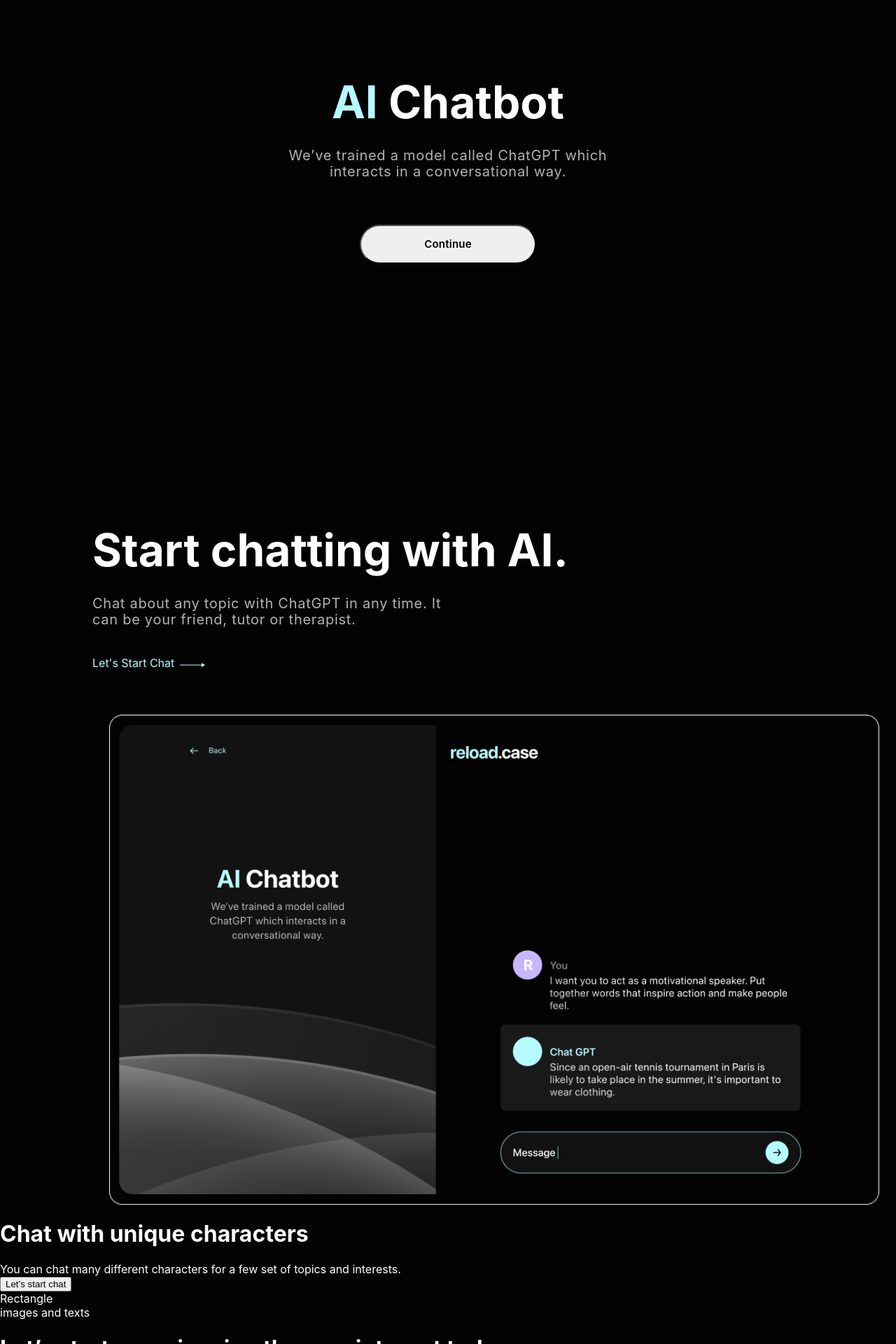
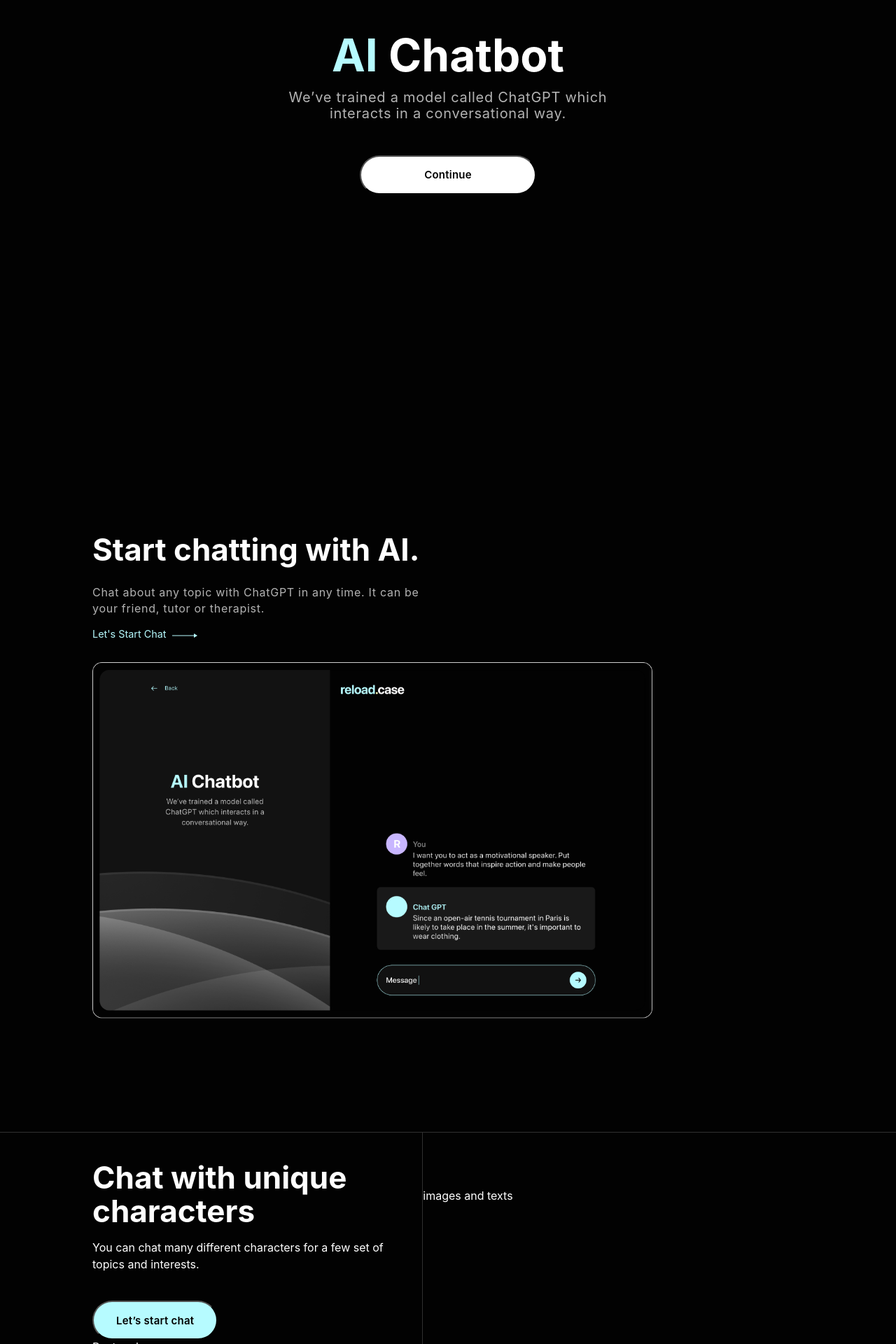
Before and after one commit to Enesmerdane/reload-case-study, a React (Create React App) app: page / in a window 1280 px wide. Shown: the part 80-2000 px from the top of the page at 70% size. Built offline with nearby package versions, Linux system fonts and the light colour scheme.

Commit message:
style files and button component fixed
style files and button component fixed

```diff
--- a/src/components/homePageButton/index.tsx
+++ b/src/components/homePageButton/index.tsx
@@ -1,22 +1,28 @@
-import styles from "./styles.module.css";
+import "./styles.css";
 
 export enum buttonColorEnum {
-    white = "#FFFFFF",
-    blue = "#B6FBFF",
+    blue = "blue",
+    white = "white",
 }
 
 interface buttonProps {
     text: string;
     color: buttonColorEnum;
     onclick: React.MouseEventHandler<HTMLButtonElement>;
+    classname?: string;
 }
 
 function Button(props: buttonProps) {
     const buttonColor = props.color ? props.color : buttonColorEnum.white;
-    const buttonStyle = { backgroundColor: buttonColor, ...styles };
+
+    console.log(props.color);
 
     return (
-        <button className={styles.button} onClick={props.onclick}>
+        <button
+            className={`${props.classname} button ${buttonColor}`}
+            onClick={props.onclick}
+            background-color={buttonColor}
+        >
             {props.text}
         </button>
     );
--- a/src/components/homePageButton/styles.module.css
+++ b/src/components/homePageButton/styles.css
@@ -5,7 +5,14 @@
     font-family: inherit;
     font-size: 0.9375rem;
     font-weight: 600;
-    margin-top: 4rem;
     letter-spacing: 0.015rem;
     cursor: pointer;
 }
+
+.blue {
+    background-color: #B6FBFF;
+}
+
+.white {
+    background-color: #FFFFFF;
+}
--- a/src/pages/home/index.tsx
+++ b/src/pages/home/index.tsx
@@ -1,4 +1,4 @@
-import styles from "./styles.module.css";
+import "./styles.css";
 import Logo from "../../utils/logo";
 import Vector from "../../utils/vector";
 import ChatImage from "../../utils/chat_image";
@@ -10,12 +10,12 @@
 function Home() {
     return (
         <>
-            <div className={styles.section1}>
-                <Logo classname={styles.main_page__logo} />
-                <div className={styles.section1__heading}>
+            <div className="section1">
+                <Logo classname="main_page__logo" />
+                <div className="section1__heading">
                     <code>AI</code> Chatbot
                 </div>
-                <div className={styles.section1__description}>
+                <div className="section1__description">
                     We’ve trained a model called ChatGPT which interacts in a
                     conversational way.
                 </div>
@@ -25,33 +25,41 @@
                     onclick={(e) => {
                         window.location.href = "#section2";
                     }}
+                    classname="section1__button"
                 />
             </div>
-            <div className={styles.section2} id="section2">
-                <div className={styles.section2__heading}>
-                    Start chatting with AI.
-                </div>
-                <div className={styles.section2__description}>
+            <div className="section2" id="section2">
+                <div className="section2__heading">Start chatting with AI.</div>
+                <div className="section2__description">
                     Chat about any topic with ChatGPT in any time. It can be
                     your friend, tutor or therapist.
                 </div>
-                <Link to="/chat" className={styles.section2__link}>
+                <Link to="/chat" className="section2__link">
                     Let's Start Chat
-                    <Vector classname={styles.section2__link_vector} />
+                    <Vector classname="section2__link_vector" />
                 </Link>
-                <ChatImage classname={styles.section2__chat_img}/>
+                <ChatImage classname="section2__chat_img" />
             </div>
             <div className="section3">
-                <div>
-                    <h1>Chat with unique characters</h1>
-                    <div>
+                <div className="section3__leftside">
+                    <div className="section3__leftside_heading">
+                        Chat with unique characters
+                    </div>
+                    <div className="section3__leftside_description">
                         You can chat many different characters for a few set of
                         topics and interests.
                     </div>
-                    <button>Let’s start chat</button>
+                    <Button
+                        text="Let’s start chat"
+                        color={buttonColorEnum.blue}
+                        onclick={(e) => {
+                            window.location.href = "/chat";
+                        }}
+                        classname="section3__button"
+                    />
                     <div>Rectangle</div>
                 </div>
-                <div>images and texts</div>
+                <div className="section3__rightside">images and texts</div>
             </div>
             <div className="section4">
                 <h1>Let’s start experiencing the new internet today.</h1>
--- a/src/pages/home/styles.module.css
+++ b/src/pages/home/styles.css
@@ -7,7 +7,7 @@
     width: 7.81544rem;
     margin: auto;
     margin-top: 2.69rem;
-    margin-bottom: 8.19rem;
+    margin-bottom: 4rem;
 }
 
 .section1 {
@@ -36,9 +36,13 @@
     font-style: normal;
     font-weight: 400;
     width: 500px;
-    margin-top: 2rem;
+    margin-top: 1rem;
     line-height: 1.4375rem; /* 115% */
     letter-spacing: 0.045rem;
+}
+
+.section1__button {
+    margin-top: 3rem;
 }
 
 .section2 {
@@ -47,30 +51,31 @@
 }
 
 .section2__heading {
-    font-size: 4rem;
+    font-size: 2.75rem;
     font-weight: 700;
     text-align: left;
-    line-height: 4.1875rem;
+    line-height: 4.18rem;
 }
 
 .section2__description {
     color: rgba(255, 255, 255, 0.70);
     text-align: left;
-    font-size: 1.25rem;
+    font-size: 1rem;
     font-style: normal;
     font-weight: 400;
     width: 500px;
-    margin-top: 2rem;
-    margin-bottom: 2.5rem;
+    margin-top: 1rem;
+    margin-bottom: 1rem;
     line-height: 1.4375rem; /* 115% */
     letter-spacing: 0.045rem;
 }
 
 .section2__link {
     text-decoration: none;
+    font-size: 0.9rem;
     display: block;
     color: #B6FBFF;
-    margin-bottom: 4rem;
+    margin-bottom: 2rem;
 }
 
 .section2__link_vector {
@@ -80,5 +85,47 @@
 .section2__chat_img {
     display:block;
     margin:auto;
-    width: 1100px;
+    width: 800px;
+    margin-left:0px
 }
+
+.section3{
+    margin-top: 161.94px;
+    display: flex;
+    flex-direction:row;
+    align-content: center;
+    border-top:1px solid #303030;
+    border-bottom:1px solid #303030;
+}
+.section3__leftside {
+    width: 670px;
+    height: 1218px;
+    border-right:1px solid #303030;
+    padding-top: 40px;
+    padding-left: 8.25rem;
+
+}
+
+.section3__leftside_heading {
+    font-size: 2.75rem;
+    font-style: normal;
+    font-weight: 700;
+    line-height: 3rem;
+    margin-bottom: 1rem;
+}
+
+.section3__leftside_description {
+    font-size: 1rem;
+    margin-right: 3rem;
+    line-height: 1.5rem;
+}
+
+.section3__rightside {
+    width:770px;
+    padding-top:80px;
+}
+
+.section3__button {
+    margin-top: 2.5rem;
+    padding: 0rem 2rem !important;
+}
```
